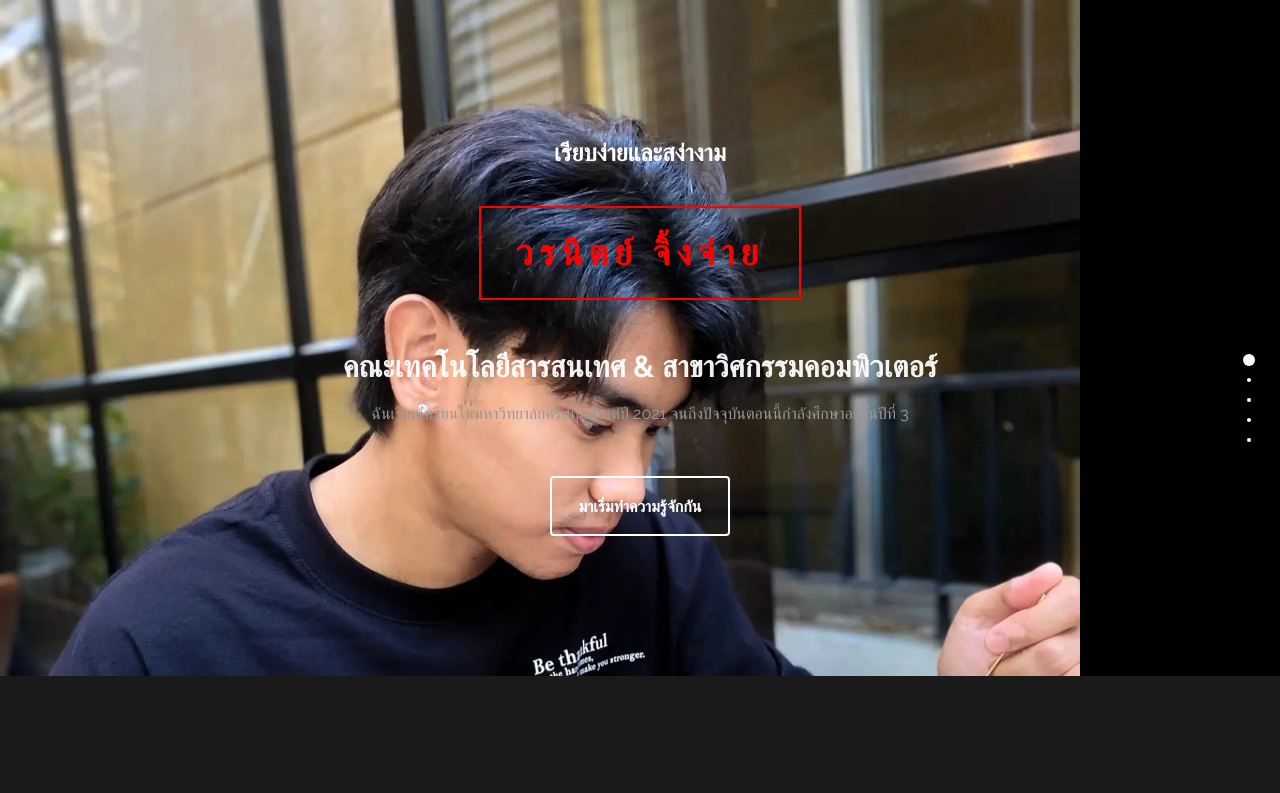
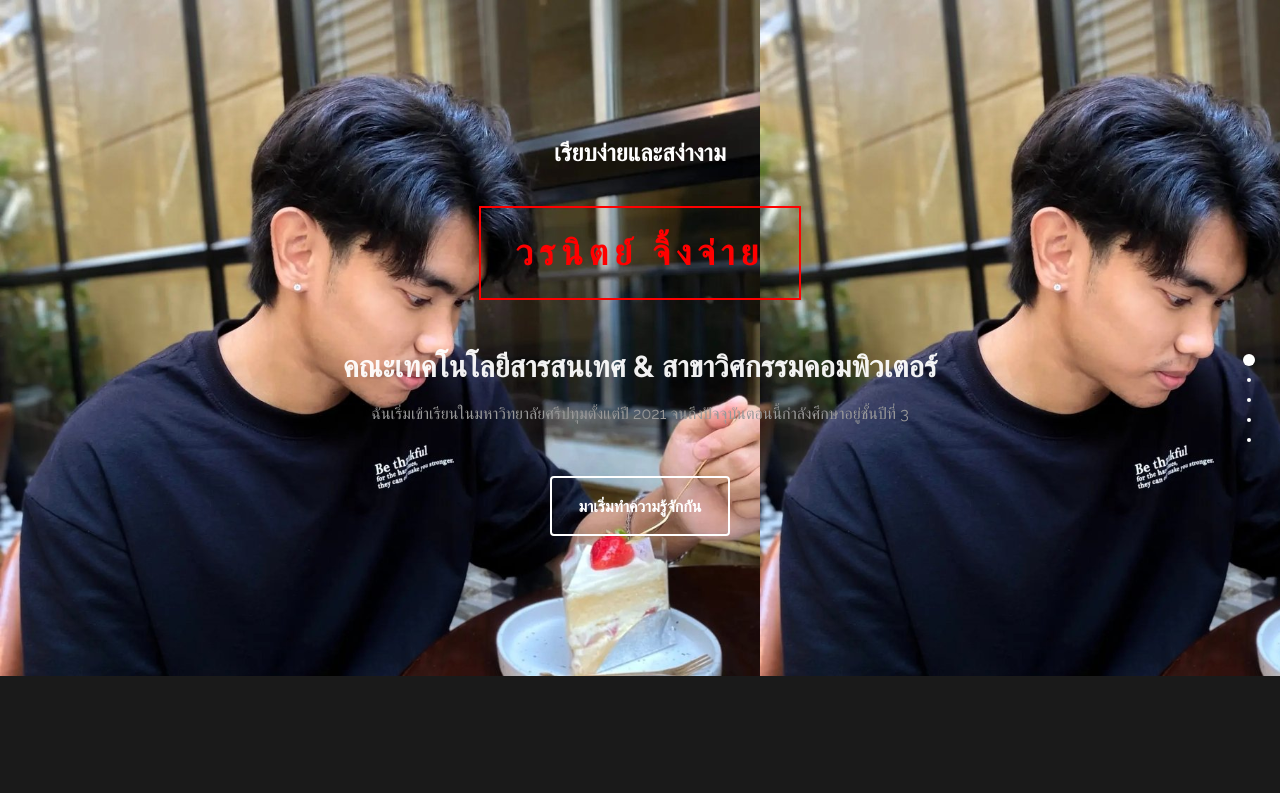
Before and after one commit to Woranit5419/portfolio, a plain HTML site: page index.html in a window 1280 px wide. Shown: the top 793 px of the page. Drawn offline with Linux system fonts and the light colour scheme.

Commit message:
Update templatemo-style.css

```diff
--- a/css/templatemo-style.css
+++ b/css/templatemo-style.css
@@ -172,8 +172,8 @@ h1,h2,h3,h4,h5
 #home
 	{
         background: url('../images/home-bg.jpg');
-        background: size 480px;;
-        background-repeat:no-repeat;
+        background-size:760px;
+        background-repeat:repeat;
         padding-top: 120px;
         padding-bottom: 140px;
         text-align:center;
```
